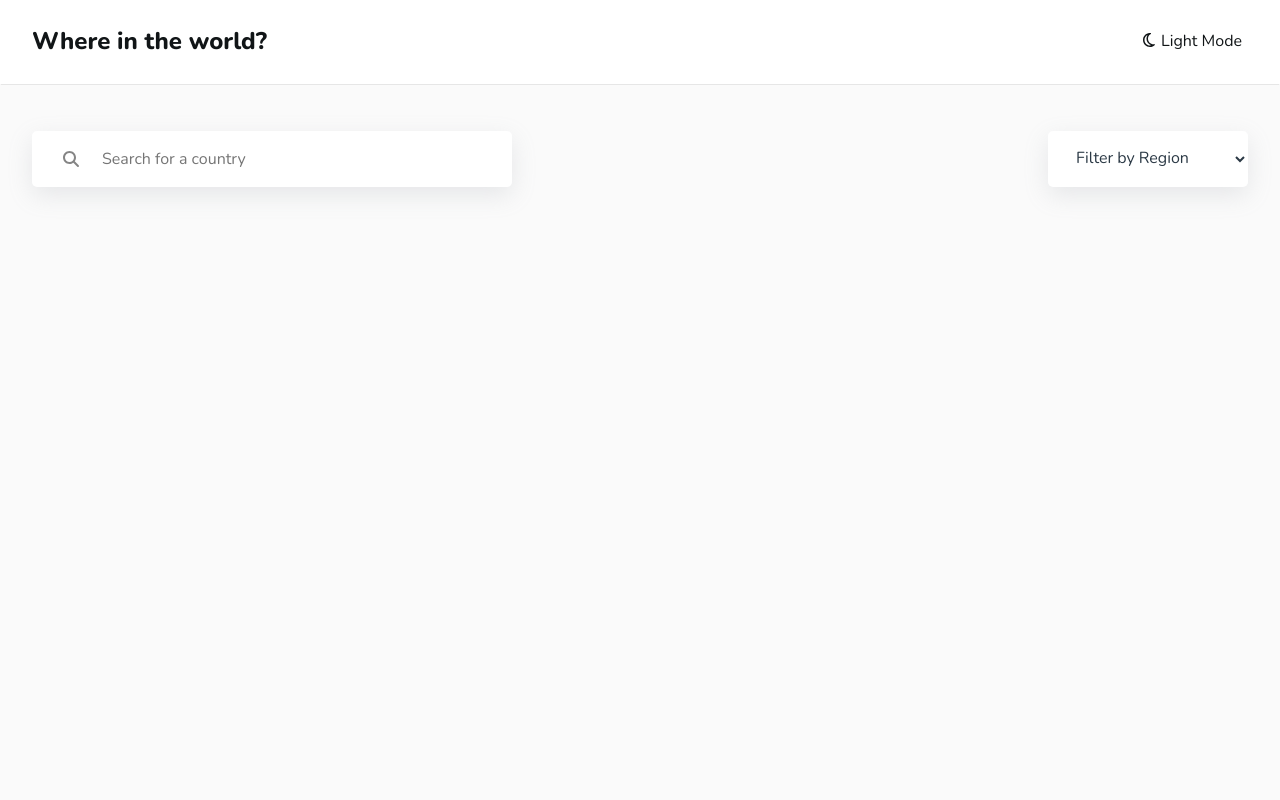
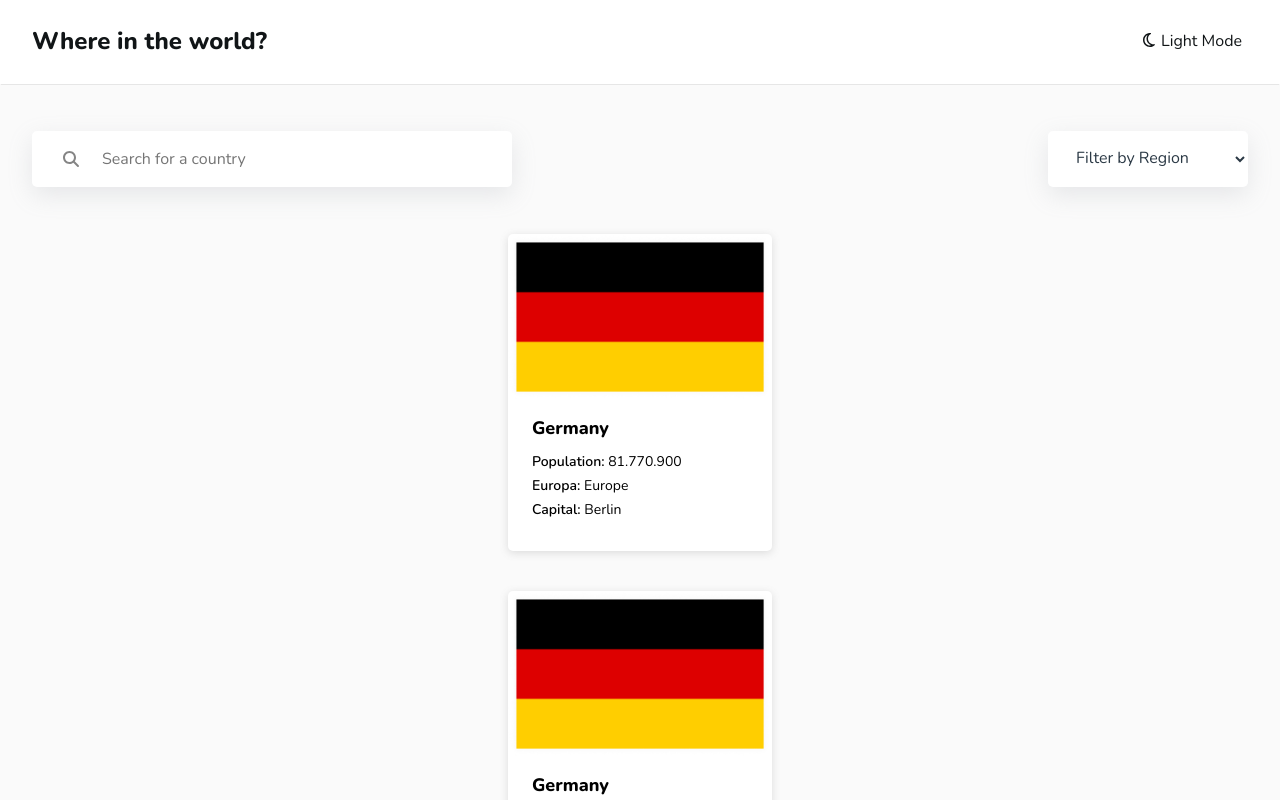
Before and after one commit to SuaferoanTJK/Countries_API, a React (Vite) app: page / in a window 1280 px wide. Shown: the top 800 px of the page. Built offline with nearby package versions, Linux system fonts and the light colour scheme.

Commit message:
Card design

```diff
--- /dev/null
+++ b/src/app/components/Card.jsx
@@ -0,0 +1,20 @@
+import React from 'react'
+import Flag from '../../assets/images/Flag.png'
+
+const Card = () => {
+  return (
+    <div className='card'>
+        <div className='card_img'>
+            <img src={Flag} alt="Flag Image" />
+        </div>
+        <div className="card_info">
+            <p className="card_title"> Germany </p>
+            <p className="card_text"><span>Population:</span> 81.770.900</p>
+            <p className="card_text"><span>Europa:</span> Europe</p>
+            <p className="card_text"><span>Capital:</span> Berlin</p>
+        </div>
+    </div>
+  )
+}
+
+export default Card
--- a/src/app/pages/Home.jsx
+++ b/src/app/pages/Home.jsx
@@ -3,7 +3,7 @@ import Header from "../components/Header";
 import { useDispatch, useSelector } from "react-redux";
 import SearchFilter from "../components/filter/SearchFilter";
 import DropdownFilter from "../components/filter/DropdownFilter";
-
+import Card from "../components/Card";
 const Home = () => {
   const mode = useSelector((state) => state.darkMode);
 
@@ -16,7 +16,16 @@ const Home = () => {
             <SearchFilter />
             <DropdownFilter />
           </div>
-          <div className="cards"></div>
+          <div className="cards">
+            <div className="cards_container">
+              <Card />
+              <Card />
+              <Card />
+              <Card />
+              <Card />
+              <Card />
+            </div>
+          </div>
         </div>
       </div>
     </>
--- /dev/null
+++ b/src/assets/styles/components/_cards.scss
@@ -0,0 +1,27 @@
+@use "../base/variables" as v;
+@use "../base/mixins" as m;
+
+.card {
+  width: 26.4rem;
+  background-color: v.$white;
+  border-radius: 0.5rem;
+  box-shadow: rgba(99, 99, 99, 0.2) 0px 2px 8px 0px;
+  &_img {
+    height: 16rem;
+  }
+  &_info {
+    padding: 2.4rem;
+  }
+  &_title {
+    margin: 0 0 1.6rem 0;
+    font-size: 1.8rem;
+    font-weight: 800;
+  }
+  &_text {
+    font-size: 1.4rem;
+    margin: 0.8rem 0;
+    span {
+      font-weight: 600;
+    }
+  }
+}
--- a/src/assets/styles/components/_index.scss
+++ b/src/assets/styles/components/_index.scss
@@ -1,2 +1,3 @@
 @forward "header";
 @forward "filters";
+@forward "cards";
--- a/src/assets/styles/pages/_home.scss
+++ b/src/assets/styles/pages/_home.scss
@@ -25,4 +25,9 @@
 .cards {
   min-height: 80vh;
   padding-bottom: 4.7rem;
+
+  &_container {
+    @include m.grid(1, 4rem);
+    justify-items: center;
+  }
 }
```
Also changed, not shown: src/assets/images/Flag.png (added).
